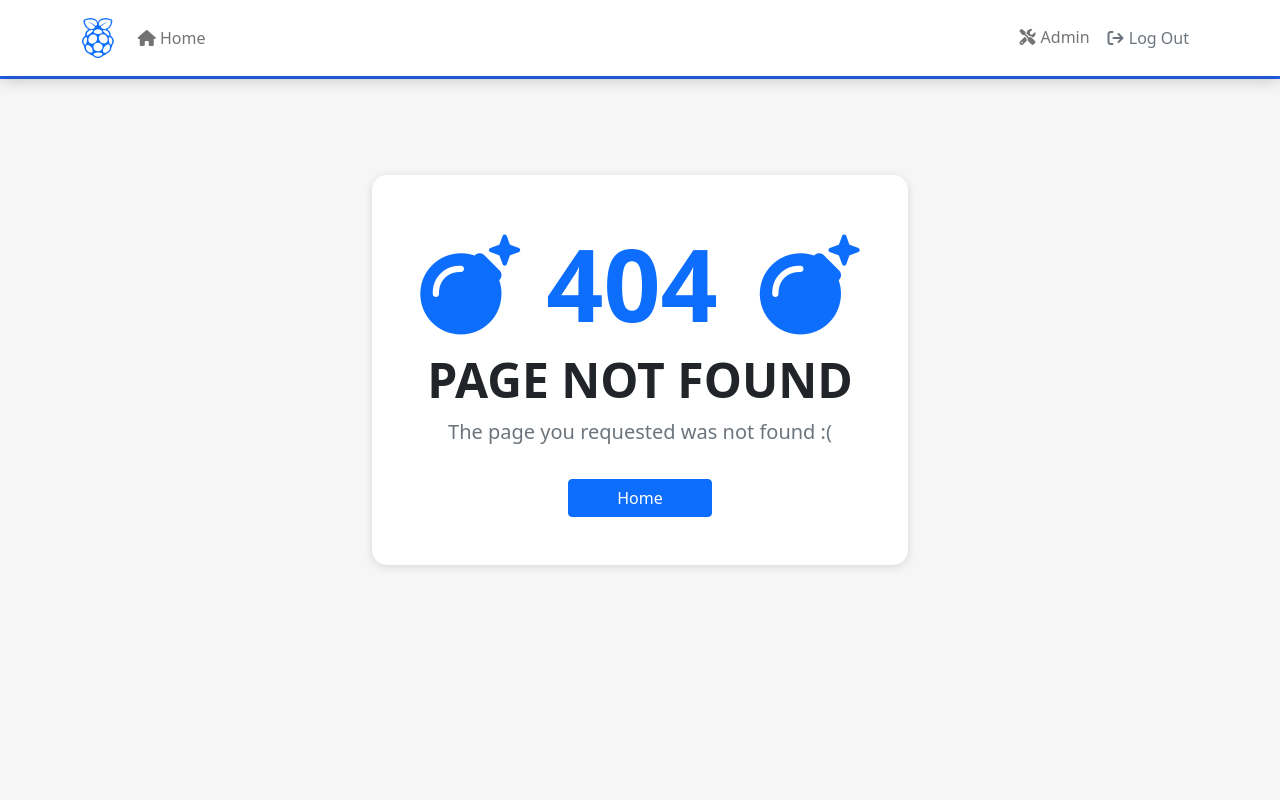
After one commit to Roboobox/BoxaByte, a Laravel app: template resources/views/errors/404.blade.php in a window 1280 px wide. The commit adds this page. Run offline with Laravel 8, Linux system fonts and the light colour scheme; the template is opened without the code that fills it, so the values that code supplies are empty; the visitor is signed in with stand-in values (Sample User, id 1); some libraries are stand-ins or nearby versions.

Commit message:
Removed currently unnecessary auth routes, added custom 404 page, design changes

```diff
--- a/public/css/main.css
+++ b/public/css/main.css
@@ -29,6 +29,10 @@ footer {
   position: absolute;
   bottom: 0;
   width: 100%;
+}
+
+.notfound .nf-title {
+  font-size: 100px;
 }
 
 .home .header-extended {
@@ -81,7 +85,7 @@ body.home .content-feature:hover {
   background-color: #f8f8f8;
 }
 
-body.rpi .content, body.notepad .content, body.files .content, body.admin .content {
+body.rpi .content, body.notepad .content, body.files .content, body.admin .content, body.notfound .content {
   background-color: white;
   border-radius: 15px;
   box-shadow: rgba(99, 99, 99, 0.2) 0 2px 8px 0;
--- a/resources/scss/main.scss
+++ b/resources/scss/main.scss
@@ -34,6 +34,13 @@ footer {
     position:absolute;
     bottom:0;
     width:100%;
+}
+
+.notfound {
+    .nf-title {
+        font-size: 100px;
+
+    }
 }
 
 .home .header-extended {
@@ -88,7 +95,7 @@ body.home {
     }
 }
 
-body.rpi, body.notepad, body.files, body.admin {
+body.rpi, body.notepad, body.files, body.admin, body.notfound {
     .content {
         background-color: white;
         border-radius: 15px;
--- a/resources/views/components/layout.blade.php
+++ b/resources/views/components/layout.blade.php
@@ -36,7 +36,7 @@
                             <a class="nav-link{{Route::is('upload') ? ' active' : ''}}" href="{{ route('upload') }}"><i class="fa-solid fa-file-arrow-up"></i> File Upload</a>
                         </li>
                         <li class="nav-item">
-                            <a class="nav-link{{Route::is('notepad') ? ' active' : ''}}" href="{{ route('notepad') }}"><i class="fa-solid fa-clipboard"></i> Notepad</a>
+                            <a class="nav-link{{Route::is('notepad') ? ' active' : ''}}" href="{{ route('notepad') }}"><i class="fa-solid fa-clipboard"></i> Notepad </a>
                         </li>
                         <li class="nav-item">
                             <a class="nav-link{{Route::is('rpi-dashboard') ? ' active' : ''}}" href="{{ route('rpi-dashboard') }}"><i class="fa-solid fa-table-columns"></i> RPI Panel</a>
@@ -65,7 +65,6 @@
                                 </li>
                             @else
                         </ul>
-                        <a class="nav-link active text-dark px-0" aria-current="page" href="{{ route('login') }}"><i class="fa-solid fa-arrow-right-to-bracket"></i> Log In</a>
                         @endif
                     </div>
                 </div>
--- /dev/null
+++ b/resources/views/errors/404.blade.php
@@ -0,0 +1,21 @@
+<x-layout bodyClass="notfound" title="Not found">
+    <x-slot name="scripts">
+    </x-slot>
+    <x-slot name="main">
+        <div class="h-100 row">
+            <div class="col-12 mt-5">
+                <div class="d-flex flex-column align-items-center justify-content-center mt-5">
+                    <div class="text-center content p-5">
+                        <div class="text-primary">
+                            <h1 class="nf-title display-1 fw-bold">
+                                <i class="fa-solid fa-bomb d-md-inline-block d-none"></i> 404 <i class="ps-3 fa-solid fa-bomb d-md-inline-block d-none"></i>
+                            </h1></div>
+                        <div><h1 class="display-5 text-uppercase fw-bold">Page not found</h1></div>
+                        <p class="text-muted nf-sub fs-5">The page you requested was not found :(</p>
+                        <a class="btn btn-primary px-5 mt-3" href="{{ route('home') }}">Home</a>
+                    </div>
+                </div>
+            </div>
+        </div>
+    </x-slot>
+</x-layout>
--- a/resources/views/notepad.blade.php
+++ b/resources/views/notepad.blade.php
@@ -3,8 +3,8 @@
         <script src="{{ asset('js/notes.js') }}" defer></script>
     </x-slot>
     <x-slot name="main">
-        <div class="h-100 row gx-5">
-            <div class="col-sm-3 mt-5">
+        <div class="h-100 row gx-md-5 gx-2">
+            <div class="col-lg-3 mt-5">
                 <div class="content p-4 ps-3">
                     @if($notepad->user_id === Auth::user()->id)
                     <div class="text-muted fw-bold mb-2" id="color_label"><i class="fa-solid fa-brush"></i>
@@ -95,7 +95,7 @@
                     @endif
                 </div>
             </div>
-            <div class="col-sm-9 col-12 mt-5">
+            <div class="col-lg-9 col-12 mt-5">
                 <div class="content p-4">
                     <h3 class="note-title"><i class="fa-solid fa-note-sticky"></i> <span id="note_title_text">{{ $notepad->name }}</span></h3>
                     <textarea id="notepad" style="background-color: {{ $notepad->bg_color }}; color: {{ $notepad->txt_color }};" class="w-100 p-3 note">{{ $notepad->content ?? '' }}</textarea>
--- a/routes/auth.php
+++ b/routes/auth.php
@@ -21,17 +21,17 @@ Route::middleware('guest')->group(function () {
 
     Route::post('login', [AuthenticatedSessionController::class, 'store']);
 
-    Route::get('forgot-password', [PasswordResetLinkController::class, 'create'])
-                ->name('password.request');
-
-    Route::post('forgot-password', [PasswordResetLinkController::class, 'store'])
-                ->name('password.email');
-
-    Route::get('reset-password/{token}', [NewPasswordController::class, 'create'])
-                ->name('password.reset');
-
-    Route::post('reset-password', [NewPasswordController::class, 'store'])
-                ->name('password.update');
+//    Route::get('forgot-password', [PasswordResetLinkController::class, 'create'])
+//                ->name('password.request');
+//
+//    Route::post('forgot-password', [PasswordResetLinkController::class, 'store'])
+//                ->name('password.email');
+//
+//    Route::get('reset-password/{token}', [NewPasswordController::class, 'create'])
+//                ->name('password.reset');
+//
+//    Route::post('reset-password', [NewPasswordController::class, 'store'])
+//                ->name('password.update');
 });
 
 Route::middleware('auth')->group(function () {
```
Also changed, not shown: 1 other file.
